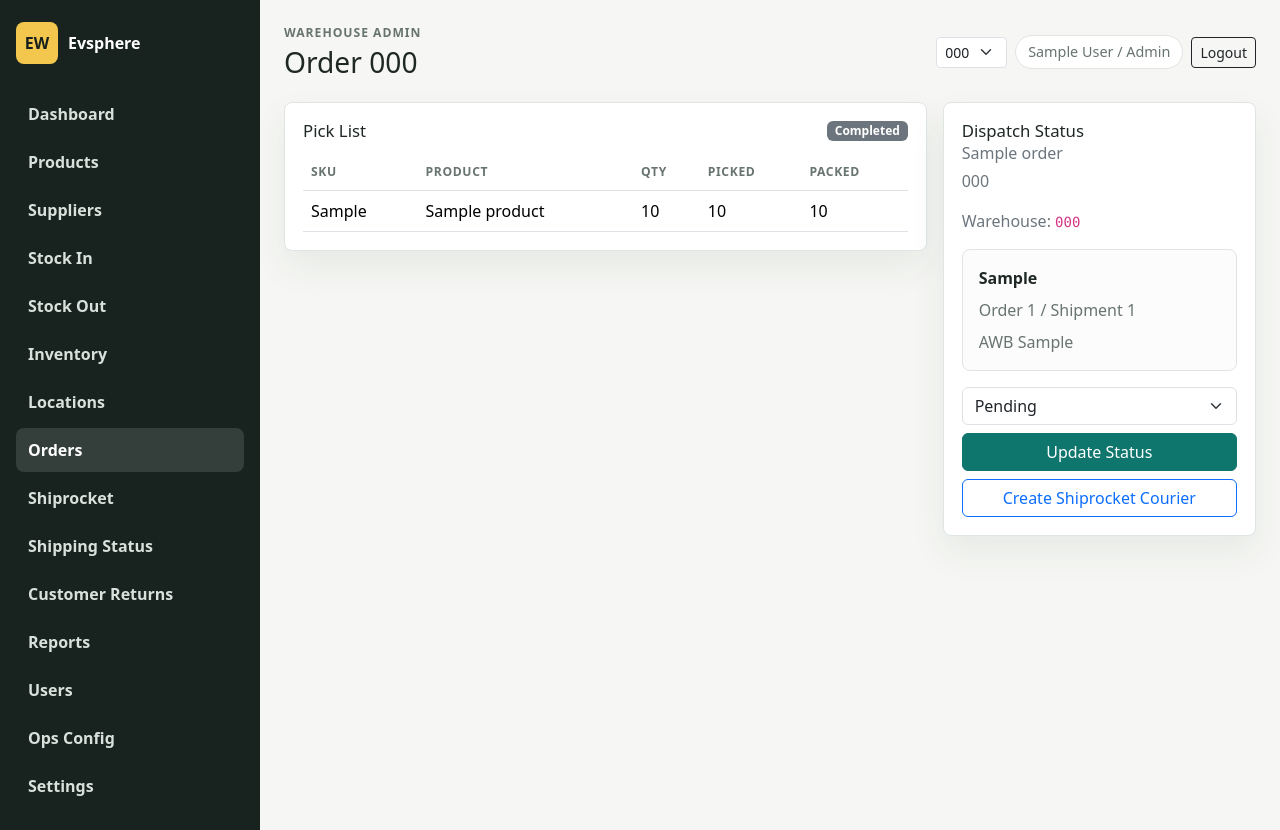
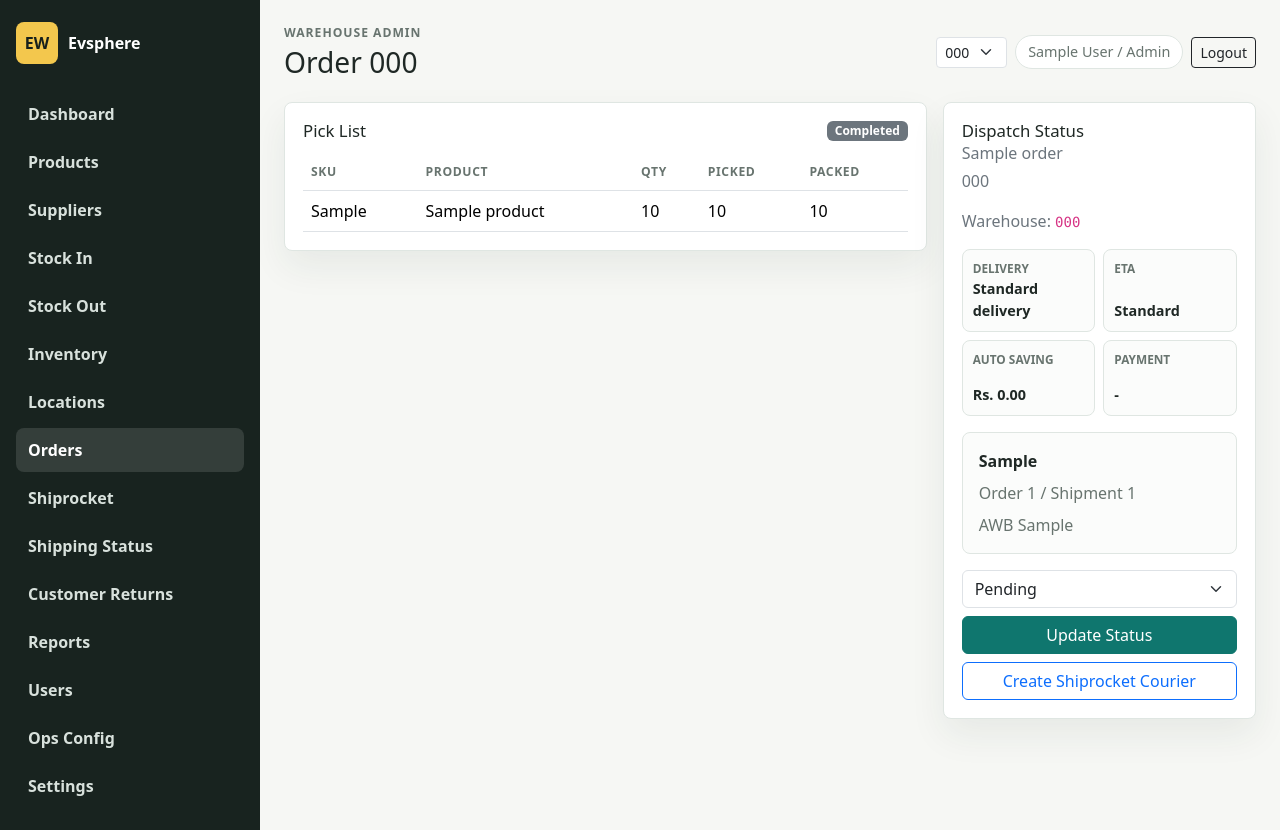
Before and after one commit to sahilalimolla001/wharehouse.evspeare, a Flask app: page /order/1 in a window 1280 px wide. Run offline with Flask 3, Linux system fonts and the light colour scheme; the visitor is signed in with stand-in values (Sample User, id 1); tables that the repository leaves empty hold one stand-in row (values such as "Sample post").

Commit message:
Surface app automation in warehouse panel

```diff
--- a/backend-flask/app/routes/orders.py
+++ b/backend-flask/app/routes/orders.py
@@ -4,6 +4,7 @@ from flask import Blueprint, flash, redirect, render_template, request, url_for
 
 from ..extensions import db
 from ..models import Order, OrderItem, Product, User
+from ..utils.order_payload import order_automation_summary
 from .shiprocket import ShiprocketError, dispatch_order_with_shiprocket
 from .auth import accessible_warehouses, get_current_user, login_required, role_required, selected_warehouse, user_has_role
 
@@ -21,7 +22,8 @@ def orders():
     if not can_manage_all_orders(user):
         query = query.filter(Order.assigned_to_id == user.id)
     orders_list = query.order_by(Order.created_at.desc()).all()
-    return render_template("orders.html", orders=orders_list)
+    automation_by_order = {order.id: order_automation_summary(order) for order in orders_list}
+    return render_template("orders.html", orders=orders_list, automation_by_order=automation_by_order)
 
 
 @orders_bp.route("/add-order", methods=["GET", "POST"])
@@ -74,7 +76,7 @@ def order_detail(order_id):
     if not can_access_order(get_current_user(), order):
         flash("You do not have permission to open that order.", "warning")
         return redirect(url_for("orders.orders"))
-    return render_template("order_detail.html", order=order)
+    return render_template("order_detail.html", order=order, automation=order_automation_summary(order))
 
 
 @orders_bp.post("/order/<int:order_id>/status")
--- a/backend-flask/app/static/css/admin.css
+++ b/backend-flask/app/static/css/admin.css
@@ -155,6 +155,40 @@ body {
 
 .metric-card.success strong {
   color: var(--success);
+}
+
+.metric-card.express strong {
+  color: var(--primary);
+}
+
+.automation-box {
+  display: grid;
+  grid-template-columns: repeat(2, minmax(0, 1fr));
+  gap: 8px;
+}
+
+.automation-box div {
+  min-height: 76px;
+  border: 1px solid var(--line);
+  border-radius: 8px;
+  padding: 10px;
+  display: grid;
+  align-content: space-between;
+  background: #fbfcfb;
+}
+
+.automation-box span {
+  color: var(--muted);
+  font-size: 0.74rem;
+  font-weight: 800;
+  text-transform: uppercase;
+}
+
+.automation-box strong {
+  min-width: 0;
+  overflow-wrap: anywhere;
+  color: var(--ink);
+  font-size: 0.9rem;
 }
 
 .btn-primary {
--- a/backend-flask/app/templates/order_detail.html
+++ b/backend-flask/app/templates/order_detail.html
@@ -33,6 +33,24 @@
         <p class="text-secondary mb-1">{{ order.customer_name }}</p>
         <p class="text-secondary">{{ order.customer_phone or "-" }}</p>
         <p class="text-secondary">Warehouse: <code>{{ order.warehouse.code if order.warehouse else "-" }}</code></p>
+        <div class="automation-box mb-3">
+          <div>
+            <span>Delivery</span>
+            <strong>{{ automation.delivery_label }}</strong>
+          </div>
+          <div>
+            <span>ETA</span>
+            <strong>{{ automation.delivery_eta or "Standard" }}</strong>
+          </div>
+          <div>
+            <span>Auto Saving</span>
+            <strong>{{ automation.auto_discount|money }}</strong>
+          </div>
+          <div>
+            <span>Payment</span>
+            <strong>{{ (automation.payment_method or "-")|title }}{% if automation.payment_status %} / {{ automation.payment_status|title }}{% endif %}</strong>
+          </div>
+        </div>
         {% if order.courier_provider %}
           <div class="integration-box mb-3">
             <strong>{{ order.courier_provider|title }}</strong>
--- /dev/null
+++ b/backend-flask/app/utils/order_payload.py
@@ -0,0 +1,47 @@
+import json
+
+
+def order_source_payload(order):
+    if not order or not order.source_payload:
+        return {}
+    try:
+        payload = json.loads(order.source_payload)
+    except (TypeError, ValueError):
+        return {}
+    return payload if isinstance(payload, dict) else {}
+
+
+def order_automation_summary(order_or_payload):
+    payload = order_or_payload if isinstance(order_or_payload, dict) else order_source_payload(order_or_payload)
+    if not isinstance(payload, dict):
+        payload = {}
+
+    amounts = payload.get("amounts") if isinstance(payload.get("amounts"), dict) else {}
+    delivery = payload.get("delivery") if isinstance(payload.get("delivery"), dict) else {}
+    promotions = payload.get("promotions") if isinstance(payload.get("promotions"), dict) else {}
+    payment = payload.get("payment") if isinstance(payload.get("payment"), dict) else {}
+
+    auto_discount = money_number(amounts.get("autoDiscount") or promotions.get("autoDiscount"))
+    delivery_mode = str(delivery.get("mode") or "").lower()
+    automation = str(delivery.get("automation") or "").lower()
+    is_express = delivery_mode == "fast" or "express" in automation
+
+    return {
+        "is_express": is_express,
+        "delivery_mode": delivery_mode or "standard",
+        "delivery_label": delivery.get("label") or ("Fast delivery" if is_express else "Standard delivery"),
+        "delivery_eta": delivery.get("estimatedDays") or "",
+        "automation": automation,
+        "auto_discount": auto_discount,
+        "promo_label": promotions.get("label") or ("Auto saving" if auto_discount else ""),
+        "payment_method": payment.get("method") or payload.get("paymentMethod") or "",
+        "payment_status": payment.get("status") or payload.get("paymentStatus") or "",
+        "total": money_number(amounts.get("total") or payload.get("amountTotal")),
+    }
+
+
+def money_number(value):
+    try:
+        return float(value or 0)
+    except (TypeError, ValueError):
+        return 0
```
Also changed, not shown: backend-flask/app/routes/api.py (+9 -6 lines), backend-flask/app/routes/dashboard.py (+11 -0 lines), backend-flask/app/templates/dashboard.html (+12 -0 lines), backend-flask/app/templates/orders.html (+10 -1 lines).
